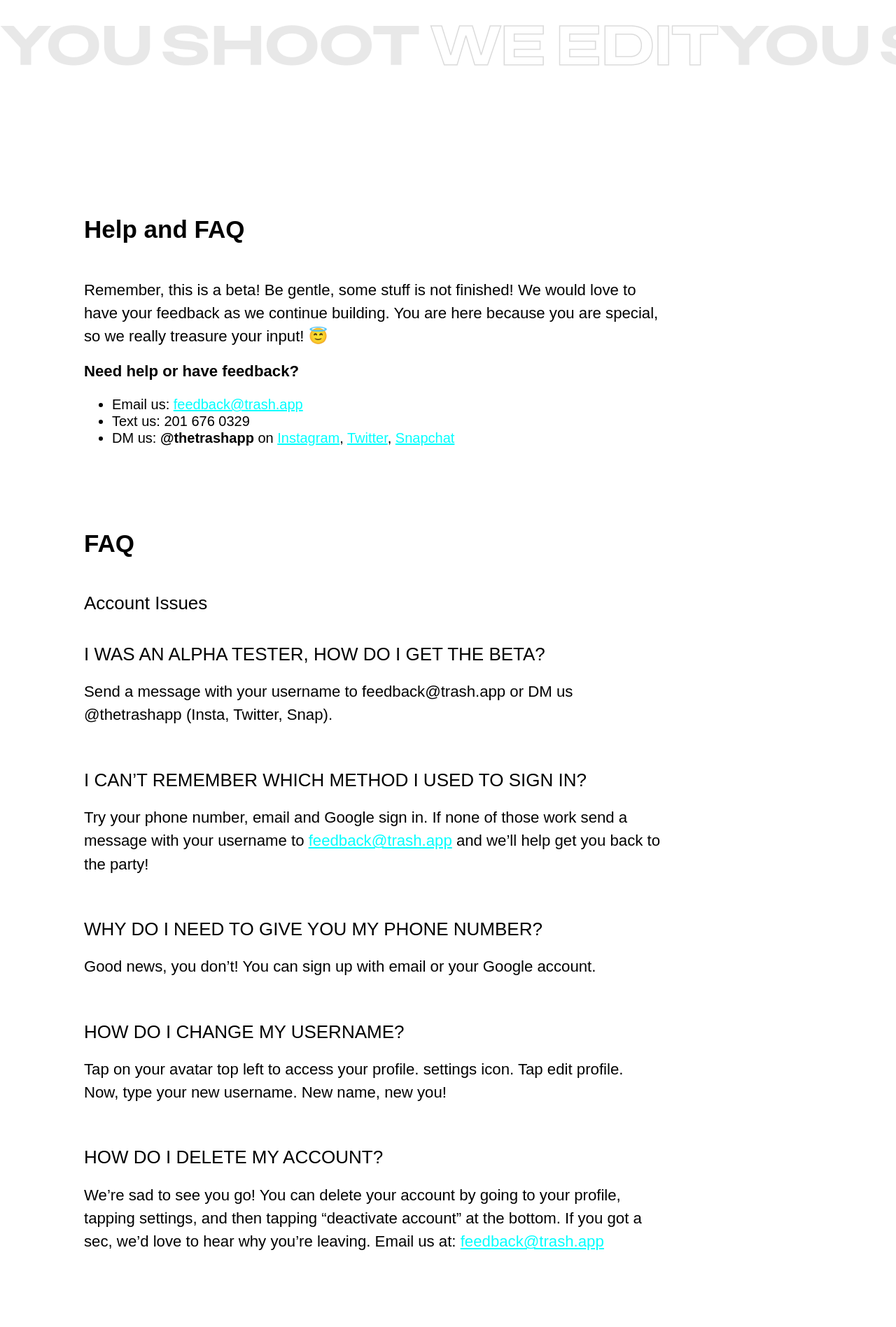
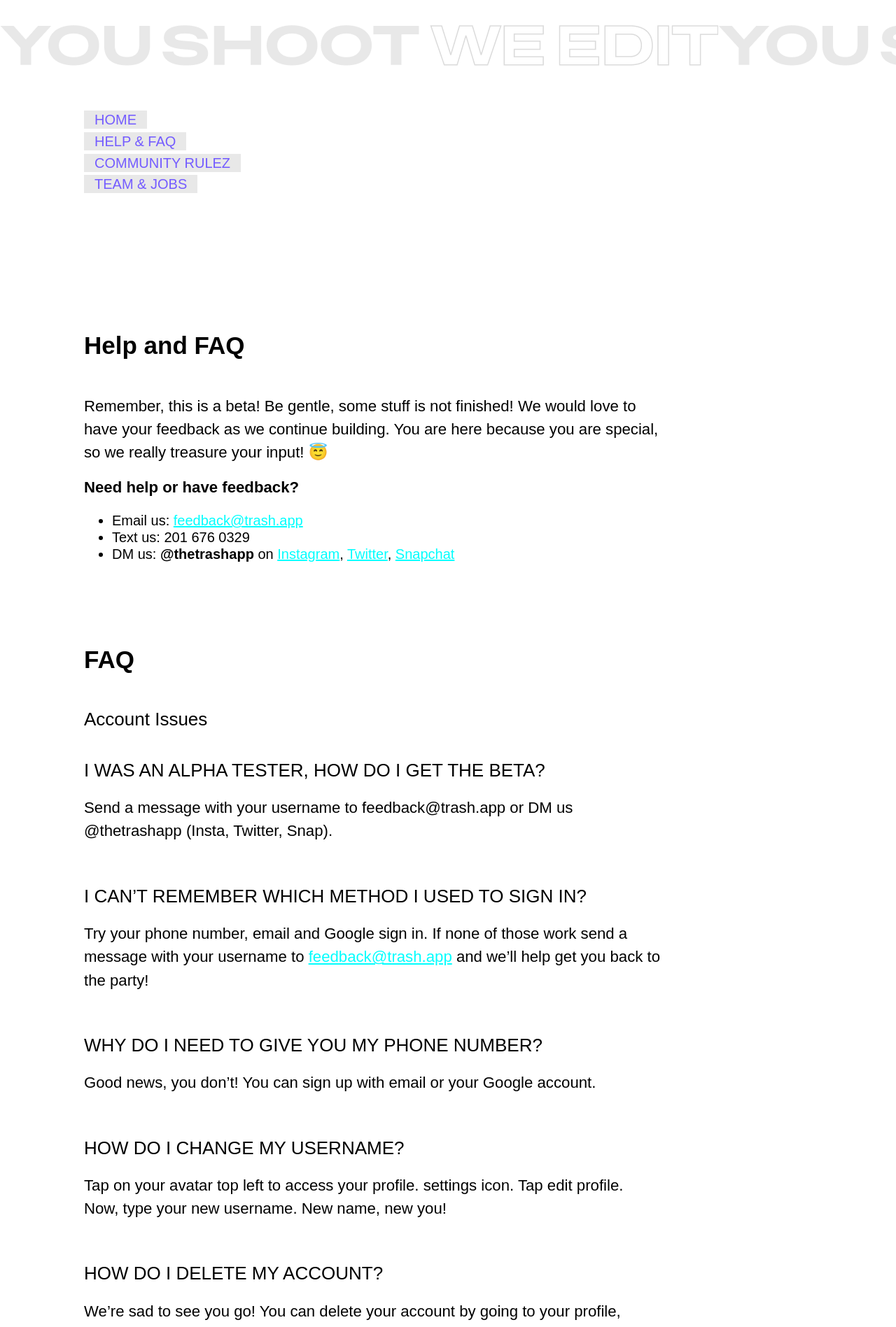
Before and after one commit to TRASH-INC/trash-inc.github.io, a Jekyll site: the page built from FAQ.html, in a window 1280 px wide. Shown: the top 1897 px of the page at 70% size. Built offline with Jekyll 4.4.1, drawn with Linux system fonts in a browser that asks for light colours; some web fonts are replaced.

Commit message:
Update site navigation
This update includes:
- adding home link
- creating a Liquid if/else statement to display
the navigation on all pages EXCEPT home
(home has a different navigation from
the inner pages)
- adding responsive padding

```diff
--- a/_includes/site-navigation.html
+++ b/_includes/site-navigation.html
@@ -1,5 +1,6 @@
 <nav class="site-navigation">
   <ul class="site-navigation__links">
+    <li><a class="site-navigation__link" href="/">Home</a></li>
     <li><a class="site-navigation__link" href="/FAQ">Help &amp; FAQ</a></li>
     <li><a class="site-navigation__link" href="/communityrulez">Community Rulez</a></li>
     <li><a class="site-navigation__link" href="https://angel.co/trash" target="_blank">Team &amp; Jobs</a></li>
--- a/_layouts/default.html
+++ b/_layouts/default.html
@@ -12,10 +12,23 @@
 
   <body class="u-background-color--{{ page.background }}">
     {% include site-header.html %}
+    {% if page.url != "/" and page.url != 'index.html' %}
+      {% include site-navigation.html %}
+    {% endif %}
     <main role="main" class="page{% unless page.url == '/' or page.url == 'index.html' %}{{ ' page--inner' }}{% endunless %}">
       {{ content }}
     </main>
-    {% include site-navigation.html %}
+    {% if page.url == "/" or page.url == 'index.html' %}
+      <nav class="site-navigation">
+        <ul class="site-navigation__links">
+          <li><a class="site-navigation__link" href="/FAQ">Help &amp; FAQ</a></li>
+          <li><a class="site-navigation__link" href="/communityrulez">Community Rulez</a></li>
+          <li><a class="site-navigation__link" href="https://angel.co/trash" target="_blank">Team &amp; Jobs</a></li>
+        </ul>
+      </nav>
+    {% elsif page.url != "/" and page.url != 'index.html' %}
+      {% include site-navigation.html %}
+    {% endif %}
     {% include site-footer.html %}
   </body>
 </html>
--- a/_sass/components/_site-navigation.scss
+++ b/_sass/components/_site-navigation.scss
@@ -1,6 +1,16 @@
 .site-navigation {
+  @include padding(null $spacing-base);
   font-family: $font-family-plaid-xl;
+  margin-top: $spacing-medium;
   text-transform: uppercase;
+
+  @media (min-width: $screen-size-medium) {
+    @include padding(null $spacing-medium);
+  }
+
+  @media (min-width: $screen-size-large) {
+    @include padding(null $spacing-large);
+  }
 }
 
 .site-navigation__links {
@@ -8,11 +18,19 @@
   list-style: none;
 }
 
+.site-navigation__links li + li {
+  margin-top: .35rem;
+}
+
 .site-navigation__link {
-  color: $gray-medium;
+  @include padding(.1em $spacing-small);
+  background-color: $gray-light;
+  color: $purple;
   text-decoration: none;
 
   &:hover {
-    color: $white;
+    background-color: $white;
+    border: 1px solid $black;
+    color: $black;
   }
 }
```
